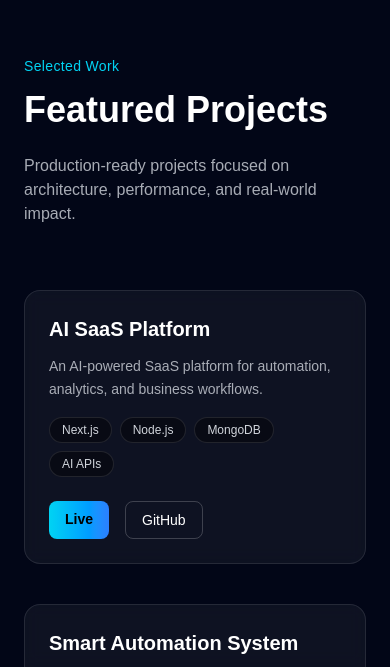
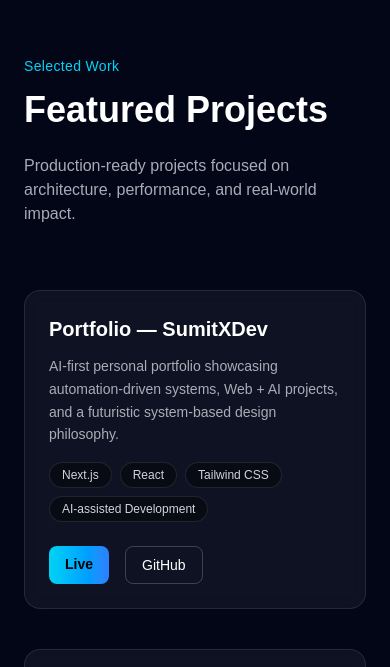
Before and after one commit to Sumitc0de/SumitXDev, a Next.js app: page / in a window 390 px wide. Shown: the part 1333-2000 px from the top of the page. Built offline with nearby package versions, Linux system fonts and the light colour scheme; no server answers.

Commit message:
Some fixes and optmization

```diff
--- /dev/null
+++ b/src/app/blog/[slug]/page.tsx
@@ -0,0 +1,68 @@
+import { notFound } from "next/navigation";
+import { BLOGS } from "@/data/blogs";
+
+export async function generateMetadata({ params }) {
+  const blog = BLOGS.find((b) => b.slug === params.slug);
+
+  if (!blog) return {};
+
+  return {
+    title: `${blog.title} | SumitX Dev`,
+    description: blog.description,
+    keywords: blog.keywords,
+    openGraph: {
+      title: blog.title,
+      description: blog.description,
+      type: "article",
+    },
+  };
+}
+
+export default function BlogDetailPage({ params }) {
+  const blog = BLOGS.find((b) => b.slug === params.slug);
+  if (!blog) notFound();
+
+  return (
+    <article className="mx-auto max-w-3xl px-6 py-24">
+      {/* HEADER */}
+      <header>
+        <span className="text-sm text-cyan-400">
+          {blog.category}
+        </span>
+
+        <h1 className="mt-4 text-4xl font-bold leading-tight">
+          {blog.title}
+        </h1>
+
+        <div className="mt-4 flex gap-3 text-sm text-white/50">
+          <span>{blog.date}</span>
+          <span>•</span>
+          <span>{blog.readTime}</span>
+          <span>•</span>
+          <span>NODE ACTIVE</span>
+        </div>
+      </header>
+
+      {/* CONTENT */}
+      <div className="prose prose-invert mt-12 max-w-none">
+        {blog.content.split("\n").map((line, i) => {
+          if (line.startsWith("##")) {
+            return <h2 key={i}>{line.replace("##", "")}</h2>;
+          }
+          return <p key={i}>{line}</p>;
+        })}
+      </div>
+
+      {/* SYSTEM INSIGHT */}
+      <section className="mt-16 rounded-xl border border-cyan-400/20 bg-cyan-400/5 p-6">
+        <h3 className="text-sm text-cyan-400">
+          SYSTEM INSIGHT
+        </h3>
+        <p className="mt-2 text-white/70">
+          This log focuses on leverage creation through AI-driven
+          development workflows.
+        </p>
+      </section>
+    </article>
+  );
+}
--- /dev/null
+++ b/src/app/blog/page.tsx
@@ -0,0 +1,30 @@
+import { BLOGS } from "@/data/blogs";
+import BlogCard from "@/components/BlogCard";
+
+export default function BlogPage() {
+  return (
+    <section className="relative mx-auto min-h-[calc(100vh-8rem)] max-w-6xl px-6 py-24">
+      {/* Header */}
+      <header className="mb-12">
+        <span className="text-sm text-cyan-400">
+          ● SYSTEM ONLINE — KNOWLEDGE MODE
+        </span>
+
+        <h1 className="mt-4 text-5xl font-bold">
+          Knowledge <span className="text-cyan-400">Logs</span>
+        </h1>
+
+        <p className="mt-4 max-w-xl text-white/60">
+          System-level thinking on AI, Web Engineering, Automation & Scale.
+        </p>
+      </header>
+
+      {/* Grid */}
+      <div className="grid gap-6 sm:grid-cols-2 lg:grid-cols-3">
+        {BLOGS.map((blog, index) => (
+          <BlogCard key={blog.slug} blog={blog} index={index} />
+        ))}
+      </div>
+    </section>
+  );
+}
--- a/src/app/layout.tsx
+++ b/src/app/layout.tsx
@@ -73,7 +73,7 @@ export default function RootLayout({
 }) {
   return (
     <html lang="en">
-      <body className="bg-[#020617] text-white antialiased">
+      <body className="bg-[#020617] min-h-screen  text-white antialiased">
         <QuantumCursor />
         <Header />
         <div>{children}</div>
--- /dev/null
+++ b/src/components/BlogCard.tsx
@@ -0,0 +1,60 @@
+"use client"
+
+import Link from "next/link";
+import { motion } from "framer-motion";
+
+export default function BlogCard({ blog, index }) {
+  return (
+    <motion.div
+      initial={{ opacity: 0, y: 20 }}
+      whileInView={{ opacity: 1, y: 0 }}
+      viewport={{ once: true }}
+      transition={{ delay: index * 0.05, duration: 0.5 }}
+    >
+      <Link
+        href={`/blog/${blog.slug}`}
+        className="group relative block overflow-hidden rounded-2xl
+        border border-white/10 bg-white/[0.04] p-6
+        backdrop-blur-xl transition-all duration-300
+        hover:-translate-y-1 hover:border-cyan-400/40"
+      >
+        {/* Glow layer */}
+        <div className="pointer-events-none absolute inset-0
+          opacity-0 transition group-hover:opacity-100">
+          <div className="absolute inset-0 bg-gradient-to-br
+            from-cyan-400/10 via-transparent to-purple-400/10" />
+        </div>
+
+        {/* Meta */}
+        <div className="relative z-10 flex justify-between text-xs text-white/50">
+          <span>{blog.category}</span>
+          <span>{blog.readTime}</span>
+        </div>
+
+        {/* Title */}
+        <h2 className="relative z-10 mt-4 text-xl font-semibold leading-snug
+          transition-colors group-hover:text-cyan-400">
+          {blog.title}
+        </h2>
+
+        {/* Description */}
+        <p className="relative z-10 mt-3 text-sm text-white/60 line-clamp-2">
+          {blog.description}
+        </p>
+
+        {/* Footer */}
+        <div className="relative z-10 mt-6 flex items-center justify-between text-xs">
+          <span className="text-white/40">
+            NODE • {blog.date}
+          </span>
+
+          <span className="flex items-center gap-1 text-cyan-400
+            opacity-0 transition group-hover:opacity-100">
+            ACCESS LOG
+            <span className="transition group-hover:translate-x-1">→</span>
+          </span>
+        </div>
+      </Link>
+    </motion.div>
+  );
+}
--- a/src/components/layout/Header.tsx
+++ b/src/components/layout/Header.tsx
@@ -4,7 +4,7 @@ import Link from "next/link";
 import { useState } from "react";
 import { usePathname } from "next/navigation";
 
-const navItems = ["Home", "Skills", "Projects", "Blog", "About", "Contact"];
+const navItems = ["Home", "Skills", "Projects", "About", "Contact"];
 
 export default function Header() {
   const [open, setOpen] = useState(false);
--- a/src/components/sections/FeaturedProjects.tsx
+++ b/src/components/sections/FeaturedProjects.tsx
@@ -1,4 +1,5 @@
 import ProjectCard from "@/components/ProjectCard";
+import { PROJECTS } from "@/constants/projects";
 
 export default function FeaturedProjects() {
   const siteUrl =
@@ -72,21 +73,16 @@ export default function FeaturedProjects() {
 
         {/* Grid */}
         <div className="grid grid-cols-1 md:grid-cols-2 gap-10">
-          <ProjectCard
-            title="AI SaaS Platform"
-            description="An AI-powered SaaS platform for automation, analytics, and business workflows."
-            tech={["Next.js", "Node.js", "MongoDB", "AI APIs"]}
-            liveUrl="https://example.com"
-            githubUrl="https://github.com/yourname/ai-saas"
-          />
-
-          <ProjectCard
-            title="Smart Automation System"
-            description="End-to-end automation system for lead capture, email workflows, and CRM syncing."
-            tech={["Node.js", "Express", "Webhooks", "APIs"]}
-            liveUrl="https://example.com"
-            githubUrl="https://github.com/yourname/automation-system"
-          />
+          {PROJECTS.map((project) => (
+            <ProjectCard
+              key={project.id}
+              title={project.title}
+              description={project.description}
+              tech={project.tech}
+              liveUrl={project.liveUrl}
+              githubUrl={project.githubUrl}
+            />
+          ))}
         </div>
       </div>
     </section>
--- a/src/constants/projects.ts
+++ b/src/constants/projects.ts
@@ -7,7 +7,9 @@ export type Project = {
     githubUrl?: string;
     status?: "Live" | "Building" | "Private";
     category?: "AI" | "Automation" | "Web" | "Web+AI";
+
 };
+
 
 
 export const PROJECTS: Project[] = [
@@ -23,46 +25,22 @@ export const PROJECTS: Project[] = [
         category: "Web+AI",
     },
     {
-        id: "smart-automation-system",
-        title: "Smart Automation System",
+        id: "ai-quiz-generator",
+        title: "BrainBurst AI",
         description:
-            "End-to-end automation platform for lead capture, email workflows, and CRM synchronization using event-based architecture.",
-        tech: ["Node.js", "Express", "Webhooks", "APIs"],
-        liveUrl: "https://automation-demo.vercel.app",
-        githubUrl: "https://github.com/sumitxdev/smart-automation-system",
+            "AI-powered web application that generates fully personalized quizzes in real time based on user-selected topics, difficulty levels, and learning goals. Designed for adaptive learning, interview prep, and smart assessments.",
+        tech: [
+            "React",
+            "Tailwind CSS",
+            "Frontend",
+        ],
+        liveUrl: "https://brainburstai.vercel.app/",
+        githubUrl: "https://github.com/Sumitc0de/BrainBurst-AI",
         status: "Live",
-        category: "Automation",
-    },
-    {
-        id: "ai-prompt-library",
-        title: "AI Prompt Library",
-        description:
-            "Centralized system to store, version, and reuse high-performing AI prompts with tagging and search capabilities.",
-        tech: ["Next.js", "Local Storage", "AI APIs"],
-        liveUrl: "https://prompt-library-demo.vercel.app",
-        githubUrl: "https://github.com/sumitxdev/ai-prompt-library",
-        status: "Private",
         category: "AI",
     },
-    {
-        id: "media-analytics-dashboard",
-        title: "Media Analytics Dashboard",
-        description:
-            "Data-driven dashboard to analyze content performance, engagement metrics, and growth trends across platforms.",
-        tech: ["React", "Chart.js", "REST APIs"],
-        liveUrl: "https://media-analytics-demo.vercel.app",
-        githubUrl: "https://github.com/sumitxdev/media-analytics-dashboard",
-        status: "Building",
-        category: "Web",
-    },
-    {
-        id: "ai-task-orchestrator",
-        title: "AI Task Orchestrator",
-        description:
-            "Automation-first task management system that prioritizes, schedules, and executes workflows using AI logic.",
-        tech: ["Node.js", "Queue Systems", "AI Logic"],
-        githubUrl: "https://github.com/sumitxdev/ai-task-orchestrator",
-        status: "Private",
-        category: "Web+AI",
-    },
+
+
 ];
+
+export const PROJECTS_BUILTS = PROJECTS.length;
--- a/src/constants/system.ts
+++ b/src/constants/system.ts
@@ -1,3 +1,5 @@
+import { PROJECTS_BUILTS } from "./projects";
+
 export const PRIMARY_MODE = "AI × Human Logic";
-export const PROJECTS_BUILT = "4+";
+export const PROJECTS_BUILT = PROJECTS_BUILTS;
 export const RESPONSE_TIME = "<24h";
--- /dev/null
+++ b/src/data/blogs.ts
@@ -0,0 +1,29 @@
+export const BLOGS = [
+  {
+    slug: "ai-changing-web-development",
+    title: "How AI Is Changing Web Development",
+    description:
+      "A system-level breakdown of how AI is transforming frontend, backend, and developer workflows.",
+    content: `
+## The Shift
+
+AI is no longer a tool — it's an **execution layer**.
+
+## Where AI Fits
+- UI generation
+- Backend automation
+- Decision systems
+
+## Final Insight
+AI doesn't replace developers. It **multiplies leverage**.
+    `,
+    category: "AI Systems",
+    date: "2026-01-15",
+    readTime: "5 min",
+    keywords: [
+      "AI in web development",
+      "Next.js AI",
+      "frontend automation",
+    ],
+  },
+];
--- a/src/data/skillLayers.ts
+++ b/src/data/skillLayers.ts
@@ -24,7 +24,7 @@ export const skillLayers = {
       "Advanced Backend Architecture",
       "Scalable API Design",
       "Security & Auth (Advanced)",
-      "System Design",
+        "Generative AI (Python)",
       "Performance Optimization",
       "DSA (C++)",
     ],
@@ -34,9 +34,10 @@ export const skillLayers = {
     title: "Exploration Lab",
     subtitle: "Future-facing systems & research",
     skills: [
-      "Generative AI (Python)",
+
       "Advanced AI Systems",
       "AI / ML Foundations",
+      "System Design",
       "Multi-Agent Systems",
       "AI SaaS Architecture",
       "Automation at Scale",
```
